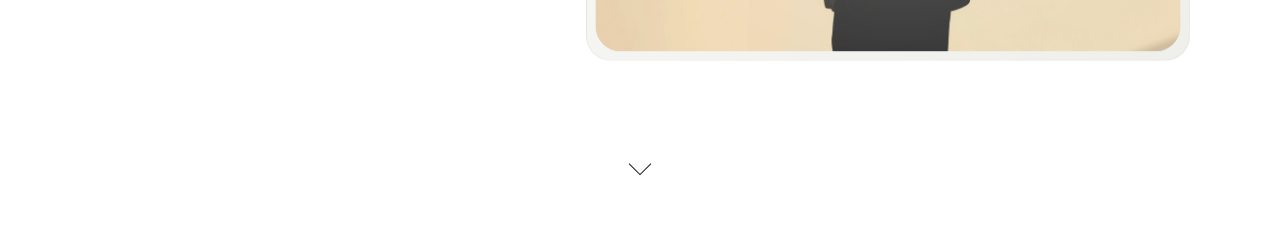
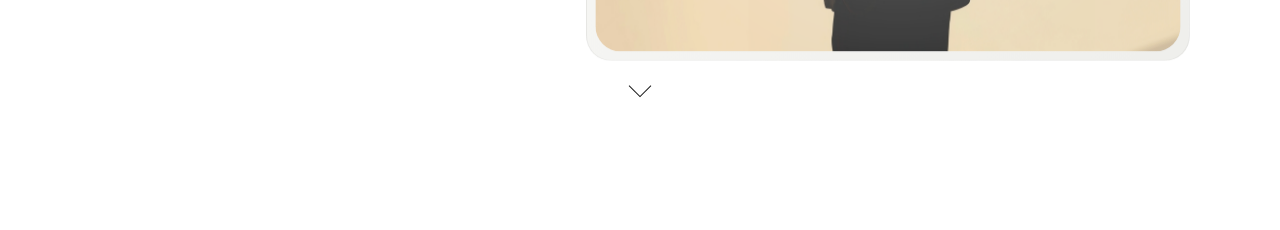
Before and after one commit to ALDYNEC-07/SALGER-ART, a Next.js app: page / in a window 1280 px wide. Shown: the part 511-741 px from the top of the page. Built offline with nearby package versions, Linux system fonts and the light colour scheme.

Commit message:
Поднял стрелку-скрол чуть вверх

```diff
--- a/src/app/components/HeroSection/HeroSection.module.css
+++ b/src/app/components/HeroSection/HeroSection.module.css
@@ -23,7 +23,7 @@
 
   display: flex;
   flex-direction: column;
-  gap: var(--space-2xl);
+  gap: 10px;
   height: 100%;
 }
 
@@ -106,10 +106,11 @@
 }
 
 .heroScroll {
-  margin-top: auto;
+  margin-top: 10px;
+  margin-bottom: clamp(1.25rem, 3vh, 2.25rem);
   display: flex;
   justify-content: center;
-  transform: translateY(50px);
+  transform: translateY(0);
 }
 
 .heroScrollLink {
```
